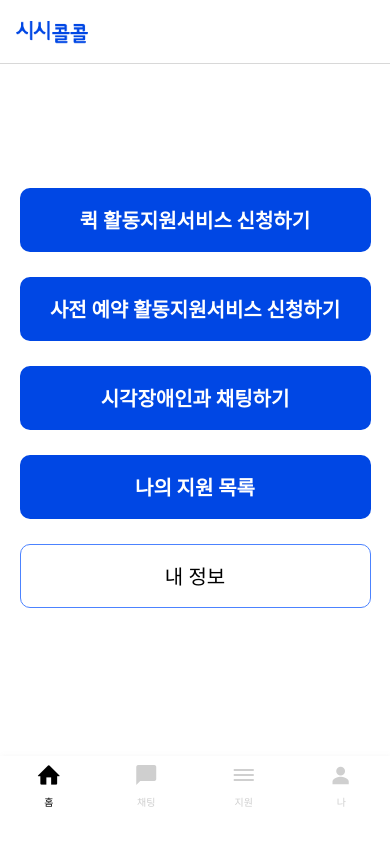
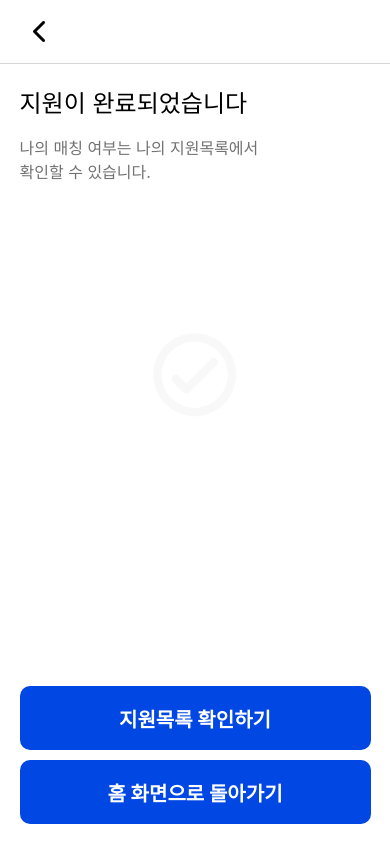
Before and after one commit to sisicolcol/client, a React Native app: screen /ApplyComplete in a window 390 px wide. Built offline with nearby package versions, Linux system fonts and the light colour scheme.

Commit message:
#15 feat: 지원 완료 화면 구현

```diff
--- a/navigations/HelperStack/ApplyStack.js
+++ b/navigations/HelperStack/ApplyStack.js
@@ -7,6 +7,7 @@ import {
   IntroSelection,
   ExistingIntroDetail,
   NewIntroDetail,
+  ApplyComplete,
 } from "../../screens/helper/index";
 import { Feather } from "@expo/vector-icons";
 import { Image } from "react-native";
@@ -70,6 +71,9 @@ const ApplyStack = () => {
         component={ExistingIntroDetail}
       />
       <Stack.Screen name="NewIntroDetail" component={NewIntroDetail} />
+      <Stack.Group>
+        <Stack.Screen name="ApplyComplete" component={ApplyComplete} />
+      </Stack.Group>
     </Stack.Navigator>
   );
 };
--- /dev/null
+++ b/screens/helper/apply/ApplyComplete.js
@@ -0,0 +1,54 @@
+import React from "react";
+import { View, SafeAreaView, Image } from "react-native";
+import MainButton from "../../../components/common/MainButton";
+import PageInfo from "../../../components/common/PageInfo";
+
+const ApplyComplete = ({ navigation }) => {
+  return (
+    <SafeAreaView
+      style={{ flex: 1, backgroundColor: "white", alignItems: "center" }}
+    >
+      <View
+        style={{
+          width: "100%",
+          marginTop: 20,
+          alignItems: "center",
+          marginBottom: 30,
+        }}
+      >
+        <PageInfo
+          isBold={false}
+          title="지원이 완료되었습니다"
+          desc={"나의 매칭 여부는 나의 지원목록에서\n확인할 수 있습니다."}
+        />
+      </View>
+      <View style={{ flex: 3, justifyContent: "center" }}>
+        <Image
+          style={{ width: 100, resizeMode: "contain", marginBottom: 150 }}
+          source={require("../../../images/check.png")}
+        />
+      </View>
+      <View style={{ width: "90%", flex: 1 }}>
+        <MainButton
+          text={"지원목록 확인하기"}
+          width={"100%"}
+          isBig={true}
+          isBold={true}
+          isBlue={true}
+          marginBottom={10}
+          onPress={() => navigation.navigate("ApplyList")}
+        />
+        <MainButton
+          text={"홈 화면으로 돌아가기"}
+          width={"100%"}
+          isBig={true}
+          isBold={true}
+          isBlue={true}
+          onPress={() => navigation.popToTop()}
+        />
+      </View>
+    </SafeAreaView>
+  );
+};
+
+export default ApplyComplete;
--- a/screens/helper/apply/IntroSelection.js
+++ b/screens/helper/apply/IntroSelection.js
@@ -85,7 +85,10 @@ const IntroSelection = ({ navigation }) => {
           />
         </View>
       </KeyboardAwareScrollView>
-      <BottomButton text={"지원하기"} onPress={() => navigation.goBack()} />
+      <BottomButton
+        text={"지원하기"}
+        onPress={() => navigation.navigate("ApplyComplete")}
+      />
     </View>
   );
 };
--- a/screens/helper/index.js
+++ b/screens/helper/index.js
@@ -8,6 +8,7 @@ import ApplyDetail from "./apply/ApplyDetail";
 import IntroSelection from "./apply/IntroSelection";
 import ExistingIntroDetail from "./apply/ExistingIntroDetail";
 import NewIntroDetail from "./apply/NewIntroDetail";
+import ApplyComplete from "./apply/ApplyComplete";
 
 export {
   Home,
@@ -20,4 +21,5 @@ export {
   IntroSelection,
   ExistingIntroDetail,
   NewIntroDetail,
+  ApplyComplete,
 };
```
Also changed, not shown: images/check.png (added).
